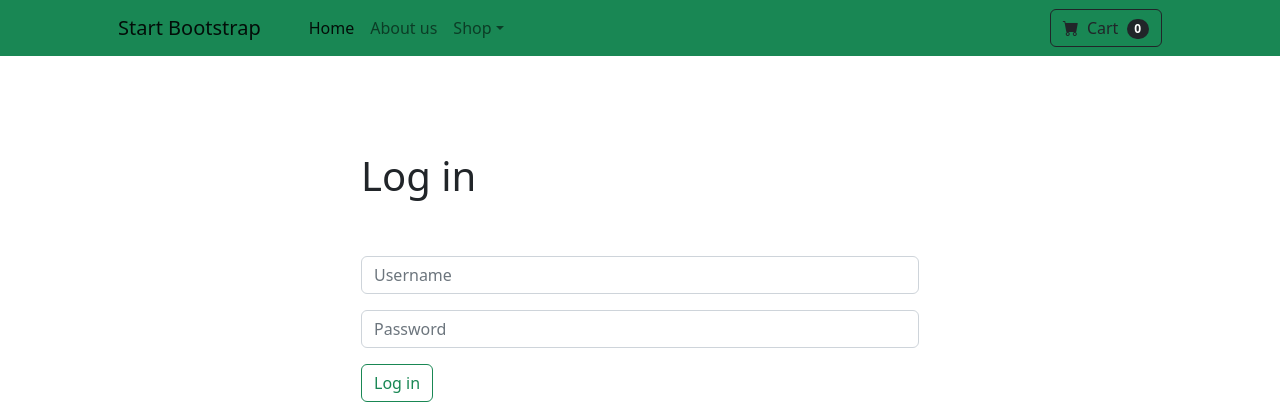
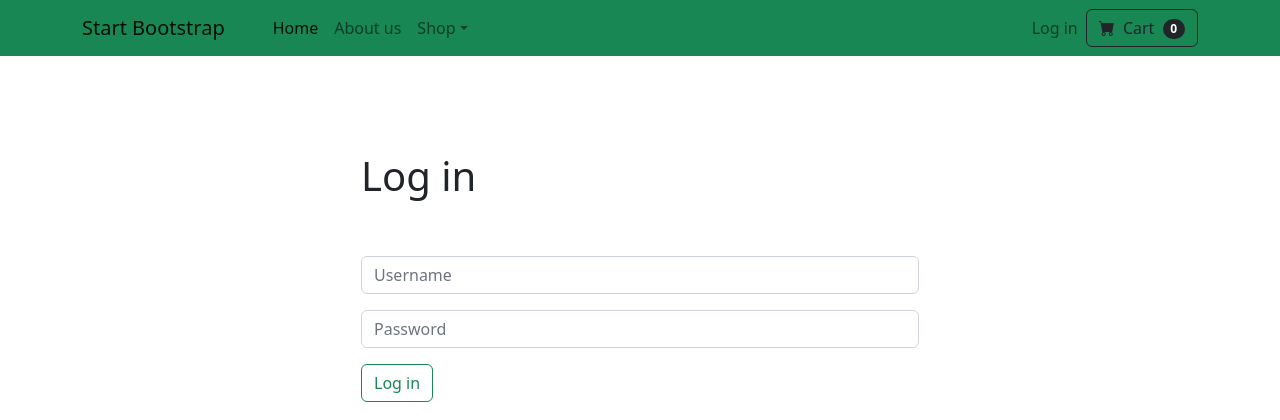
Before and after one commit to julkiea/Django-ecommerce-app, a Django app: template website/templates/login_user.html in a window 1280 px wide. Shown: the top 420 px of the page. Run offline with Django 5.2, Linux system fonts and the light colour scheme; the template is opened without the code that fills it, so the values that code supplies are empty; parts of the project's set-up code (start-up, migrations or seed data) failed here and were passed over; some libraries are stand-ins or nearby versions.

Commit message:
Update navigation bar: add new buttons: login and logout

```diff
--- a/website/templates/navbar.html
+++ b/website/templates/navbar.html
@@ -1,5 +1,5 @@
 <nav class="navbar navbar-expand-lg bg-success" data-bs-theme="light">
-    <div class="container px-4 px-lg-5">
+    <div class="container">
         <a class="navbar-brand" href="#!">Start Bootstrap</a>
         <button class="navbar-toggler" type="button" data-bs-toggle="collapse" data-bs-target="#navbarSupportedContent" aria-controls="navbarSupportedContent" aria-expanded="false" aria-label="Toggle navigation"><span class="navbar-toggler-icon"></span></button>
         <div class="collapse navbar-collapse" id="navbarSupportedContent">
@@ -16,6 +16,22 @@
                     </ul>
                 </li>
             </ul>
+            {% if user.is_authenticated %}
+            <ul class="navbar-nav ms-auto mb-2 mb-lg-0">
+                <li class="nav-item ms-3">
+                    <a class="nav-link" href="{% url 'logout_user' %}">Log out</a>
+                </li>
+
+              </ul>
+            {% else %}
+
+            <ul class="navbar-nav ms-auto mb-2 mb-lg-0">
+                <li class="nav-item ms-3">
+                    <a class="nav-link" href="{% url 'login_user' %}">Log in</a>
+                </li>
+
+              </ul>
+            {% endif %}
             <form class="d-flex">
                 <button class="btn btn-outline-dark" type="submit">
                     <i class="bi-cart-fill me-1"></i>
@@ -23,6 +39,8 @@
                     <span class="badge bg-dark text-white ms-1 rounded-pill">0</span>
                 </button>
             </form>
+
+
         </div>
     </div>
 </nav>
```
